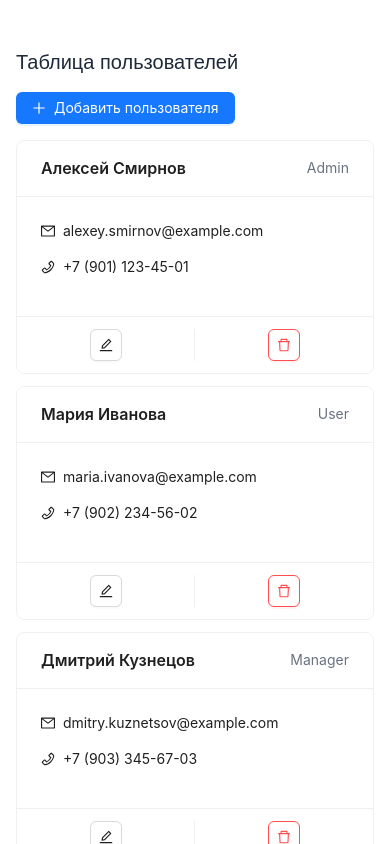
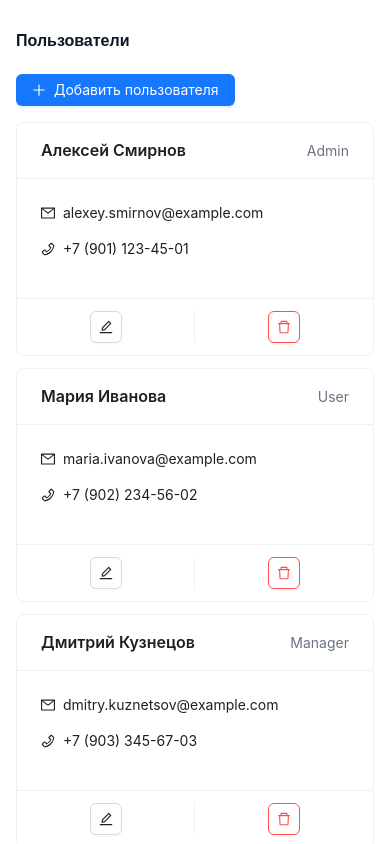
Before and after one commit to EmmaMaltseva/test-crud-react, a Next.js app: page /users in a window 390 px wide. Built offline with nearby package versions, Linux system fonts and the light colour scheme.

Commit message:
добавила адаптив в Breadcrumbs; добавила хлебные крошки на главную страницу с таблицей, изменила стили контейнеров страниц

```diff
--- a/src/app/users/[id]/edit/page.tsx
+++ b/src/app/users/[id]/edit/page.tsx
@@ -18,12 +18,12 @@ export default function EditUserPage() {
   }
 
   return (
-    <div className="w-full max-w-3xl mx-auto">
+    <div className="w-full max-w-3xl">
       <Breadcrumbs
         breadcrumbs={[
           { label: 'Пользователи', href: '/users' },
           {
-            label: 'Редактирование пользователя',
+            label: 'Редактирование',
             href: `/users/${userId}/edit`,
             active: true,
           },
--- a/src/app/users/create/page.tsx
+++ b/src/app/users/create/page.tsx
@@ -10,12 +10,12 @@ export default function CreateUserPage() {
   const { addUser } = useUserStore();
 
   return (
-    <div className="w-full max-w-3xl mx-auto">
+    <div className="w-full max-w-3xl">
       <Breadcrumbs
         breadcrumbs={[
           { label: 'Пользователи', href: '/users' },
           {
-            label: 'Создание пользователя',
+            label: 'Создание',
             href: `/users/create`,
             active: true,
           },
--- a/src/app/users/layout.tsx
+++ b/src/app/users/layout.tsx
@@ -3,7 +3,7 @@ export const experimental_ppr = true;
 
 export default function Layout({ children }: { children: React.ReactNode }) {
   return (
-    <main className="ontainer mx-auto px-4 sm:px-6 md:px-8 lg:px-16 py-12 min-h-screen flex flex-col items-center">
+    <main className="container mx-auto px-4 sm:px-6 md:px-8 lg:px-16 py-8 md:py-12 min-h-screen flex flex-col">
       {children}
     </main>
   );
--- a/src/app/users/page.tsx
+++ b/src/app/users/page.tsx
@@ -1,9 +1,14 @@
+import Breadcrumbs from "@/components/Breadcrumbs";
 import UserTable from "@/components/UserTable";
 
 export default async function Page() {
   return(
     <div className="w-full">
-      <h1 className="text-xl text-gray-800 md:text-2xl md:leading-normal">Таблица пользователей</h1>
+      <Breadcrumbs
+        breadcrumbs={[
+          { label: 'Пользователи', href: '/users', active: true },
+        ]}
+      />
       <UserTable />
     </div>
   );
--- a/src/components/Breadcrumbs.tsx
+++ b/src/components/Breadcrumbs.tsx
@@ -13,7 +13,7 @@ export default function Breadcrumbs({
 }) {
   return (
     <nav aria-label="Breadcrumb" className="mb-6 block">
-      <ol className={'flex text-xl md:text-2xl'}>
+      <ol className={'flex text-md sm:text-xl md:text-2xl font-semibold md:leading-normal'}>
         {breadcrumbs.map((breadcrumb, index) => (
           <li
             key={breadcrumb.href}
```
